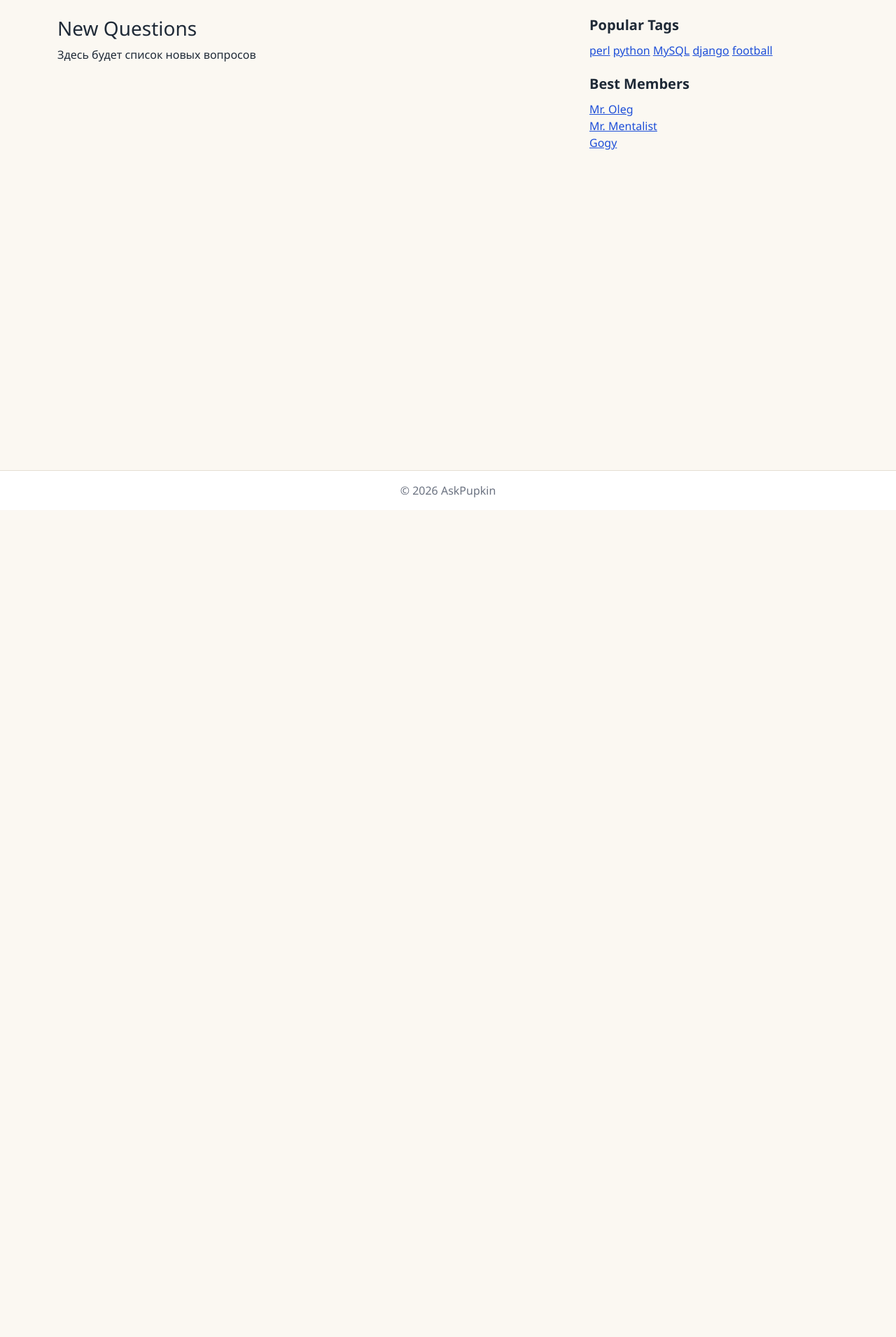
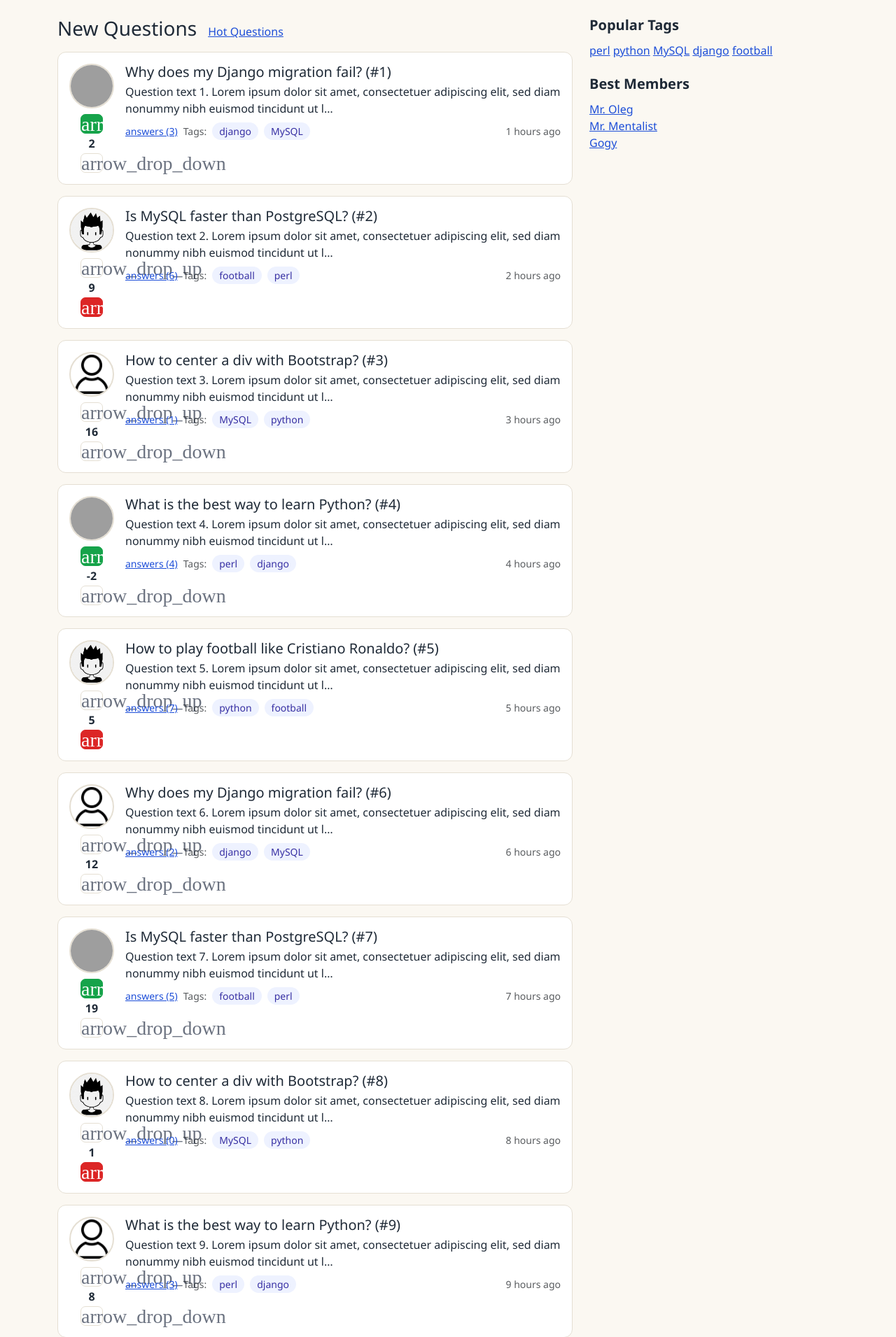
Before and after one commit to vkir-ol/2026-VK-EDU-Web-11-Kireev-V, a Django app: page / in a window 1280 px wide. Shown: the part 71-1982 px from the top of the page at 70% size. Before the commit the page ends 800 px from the top, so only its background shows below. Run offline with Django 5.2, Linux system fonts and the light colour scheme; some libraries are stand-ins or nearby versions; some web fonts are replaced; grey boxes are pictures that could not be loaded.

Commit message:
Добавлены данные о рыбах и списки вопросов для страниц index, hot и tag

```diff
--- /dev/null
+++ b/questions/templates/questions/includes/question_card.html
@@ -0,0 +1,27 @@
+{% load static %}
+<article class="pk-card p-3 mb-3">
+    <div class="d-flex gap-3">
+
+        <div class="flex-shrink-0 d-flex flex-column align-items-center gap-2">
+            <img class="pk-avatar" src="{% static question.avatar %}" alt="Аватар автора" width="64" height="64">
+            {% include "questions/includes/vote.html" with rating=question.rating vote=question.vote %}
+        </div>
+
+        <div class="flex-grow-1 pk-card-body">
+            <h2 class="h5 mb-1">
+                <a class="pk-q-title" href="{% url 'question' question.id %}">{{ question.title }}</a>
+            </h2>
+            <p class="mb-2">{{ question.text|truncatechars:120 }}</p>
+
+            <div class="d-flex flex-wrap align-items-center gap-2 small">
+                <a href="{% url 'question' question.id %}">answers ({{ question.answers_count }})</a>
+                <span class="text-muted">Tags:</span>
+                {% for tag in question.tags %}
+                    <a class="pk-tag" href="{% url 'tag' tag %}">{{ tag }}</a>
+                {% endfor %}
+                <time class="text-muted ms-auto">{{ question.created }}</time>
+            </div>
+        </div>
+
+    </div>
+</article>
--- /dev/null
+++ b/questions/templates/questions/includes/question_list.html
@@ -0,0 +1,5 @@
+{% for question in questions %}
+    {% include "questions/includes/question_card.html" %}
+{% empty %}
+    <p class="text-muted">Вопросов пока нет</p>
+{% endfor %}
--- /dev/null
+++ b/questions/templates/questions/includes/vote.html
@@ -0,0 +1,9 @@
+<div class="pk-vote">
+    <button class="pk-vote-btn pk-vote-up{% if vote == 'up' %} is-active{% endif %}" type="button" aria-label="Нравится"{% if vote == 'up' %} aria-pressed="true"{% endif %}>
+        <span class="material-symbols-outlined" aria-hidden="true">arrow_drop_up</span>
+    </button>
+    <span class="pk-vote-count">{{ rating }}</span>
+    <button class="pk-vote-btn pk-vote-down{% if vote == 'down' %} is-active{% endif %}" type="button" aria-label="Не нравится"{% if vote == 'down' %} aria-pressed="true"{% endif %}>
+        <span class="material-symbols-outlined" aria-hidden="true">arrow_drop_down</span>
+    </button>
+</div>
--- a/questions/templates/questions/index.html
+++ b/questions/templates/questions/index.html
@@ -3,6 +3,10 @@
 {% block title %}Новые вопросы — AskPupkin{% endblock %}
 
 {% block content %}
-    <h1 class="h3">New Questions</h1>
-    <p>Здесь будет список новых вопросов</p>
+    <div class="d-flex flex-wrap align-items-baseline gap-3 mb-3">
+        <h1 class="h3 mb-0">New Questions</h1>
+        <a href="{% url 'hot' %}">Hot Questions</a>
+    </div>
+
+    {% include "questions/includes/question_list.html" %}
 {% endblock %}
--- a/questions/views.py
+++ b/questions/views.py
@@ -1,16 +1,43 @@
 from django.shortcuts import render
 
+TAGS = ["python", "django", "football", "MySQL", "perl"]
+
+TITLES = [
+    "How to play football like Cristiano Ronaldo?",
+    "Why does my Django migration fail?",
+    "Is MySQL faster than PostgreSQL?",
+    "How to center a div with Bootstrap?",
+    "What is the best way to learn Python?",
+]
+
+QUESTIONS = []
+for i in range(1, 31):
+    QUESTIONS.append({
+        "id": i,
+        "title": f"{TITLES[i % len(TITLES)]} (#{i})",
+        "text": f"Question text {i}. Lorem ipsum dolor sit amet, consectetuer adipiscing elit, "
+                f"sed diam nonummy nibh euismod tincidunt ut laoreet dolore magna aliquam erat volutpat.",
+        "tags": [TAGS[i % len(TAGS)], TAGS[(i + 2) % len(TAGS)]],
+        "answers_count": i * 3 % 8,
+        "rating": i * 7 % 25 - 5,
+        "vote": [None, "up", "down"][i % 3],
+        "avatar": f"core/img/avatar-{i % 3 + 1}.png",
+        "created": f"{i} hours ago",
+    })
+
+
+
 def index(request):
-    return render(request, "questions/index.html")
+    return render(request, "questions/index.html", {"questions": QUESTIONS})
 
 
 def hot(request):
-    return render(request, "questions/hot.html")
-
+    hot_questions = sorted(QUESTIONS, key=lambda q: q["rating"], reverse=True)
+    return render(request, "questions/hot.html", {"questions": hot_questions})
 
 def tag(request, tag_name):
-    return render(request, "questions/tag.html", {"tag_name": tag_name})
-
+    tagged = [q for q in QUESTIONS if tag_name in q["tags"]]
+    return render(request, "questions/tag.html", {"tag_name": tag_name, "questions": tagged})
 
 def question(request, question_id):
     return render(request, "questions/question.html", {"question_id": question_id})
```
Also changed, not shown: questions/templates/questions/hot.html (+6 -2 lines), questions/templates/questions/tag.html (+6 -2 lines).
